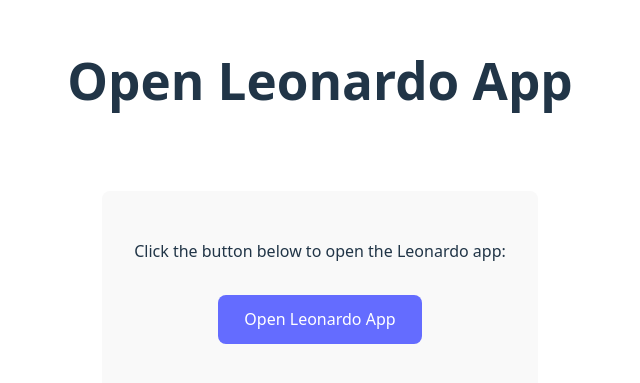
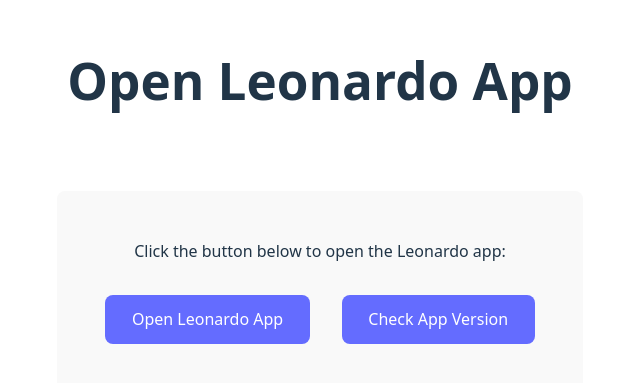
Before and after one commit to Planetfunky/leonardo-app-links-test, a React (Vite) app: page /login in a window 1280 px wide. Shown: the part 187-570 px from the top of the page, without its empty margins (320-960 px from the left). Built offline with nearby package versions, Linux system fonts and the light colour scheme.

Commit message:
Update Login.jsx

```diff
--- a/src/pages/Login.jsx
+++ b/src/pages/Login.jsx
@@ -1,10 +1,50 @@
-import React from 'react';
+import React, { useState } from 'react';
 
 function Login() {
+  const [appVersion, setAppVersion] = useState(null);
+
   const openApp = () => {
     const testToken = 'test_token_123';
     const url = `com.webpartners.Leonardo://login?token=${testToken}`;
     window.location.href = url;
+  };
+
+  const checkAppVersion = () => {
+    // Create a unique callback URL using the current origin
+    const callbackUrl = `${window.location.origin}/version-callback`;
+
+    // Create a listener for the version callback
+    const messageHandler = (event) => {
+      if (event.origin === window.location.origin) {
+        try {
+          const params = new URLSearchParams(event.data);
+          const version = params.get('version');
+          const build = params.get('build');
+          const platform = params.get('platform');
+
+          if (version && platform) {
+            setAppVersion(`${platform} v${version} (${build})`);
+          }
+        } catch (e) {
+          console.error('Failed to parse version data:', e);
+        }
+      }
+    };
+
+    // Listen for the version callback
+    window.addEventListener('message', messageHandler);
+
+    // Send version check request to app
+    const versionCheckUrl = `com.webpartners.Leonardo://version-check?callback=${encodeURIComponent(callbackUrl)}`;
+    window.location.href = versionCheckUrl;
+
+    // Clean up listener after 5 seconds
+    setTimeout(() => {
+      window.removeEventListener('message', messageHandler);
+      if (!appVersion) {
+        setAppVersion('App not installed or version check failed');
+      }
+    }, 5000);
   };
 
   return (
@@ -15,6 +55,14 @@
         <button onClick={openApp} className="button">
           Open Leonardo App
         </button>
+        <button onClick={checkAppVersion} className="button" style={{ marginTop: '10px' }}>
+          Check App Version
+        </button>
+        {appVersion && (
+          <p style={{ marginTop: '10px' }}>
+            App Version: {appVersion}
+          </p>
+        )}
       </div>
     </div>
   );
```
